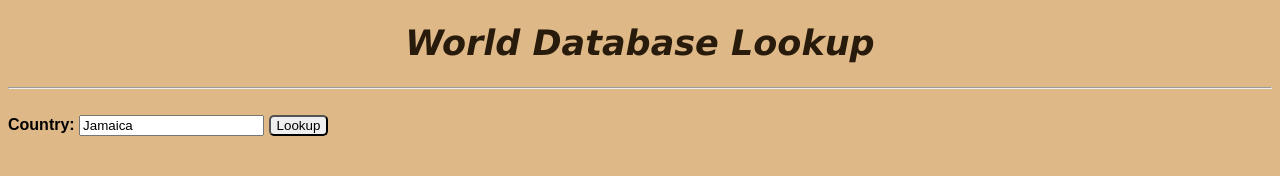
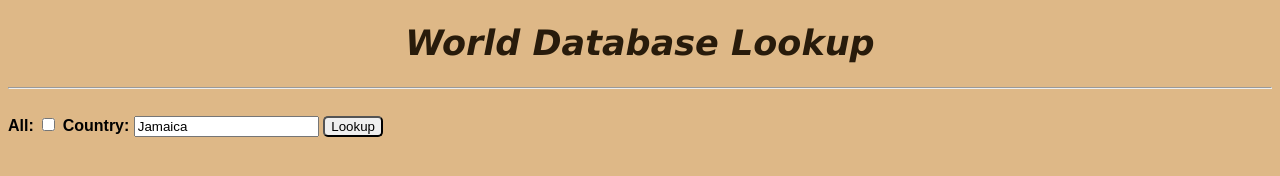
Before and after one commit to Daniellelala/INFO2180-lab7, a plain HTML site: page index.html in a window 1280 px wide. Drawn offline with nearby package versions, Linux system fonts and the light colour scheme.

Commit message:
Exercise 4

```diff
--- a/index.html
+++ b/index.html
@@ -18,6 +18,8 @@
 		<hr>
 		<br>
 		<div id="controls">
+			All:
+			<input type="checkbox" name="all" value="true" />
 			<label for="country">Country:</label>
 			<input id="country" type="text" name="country" value="Jamaica" />
 			<button id="lookup">Lookup</button>
```
